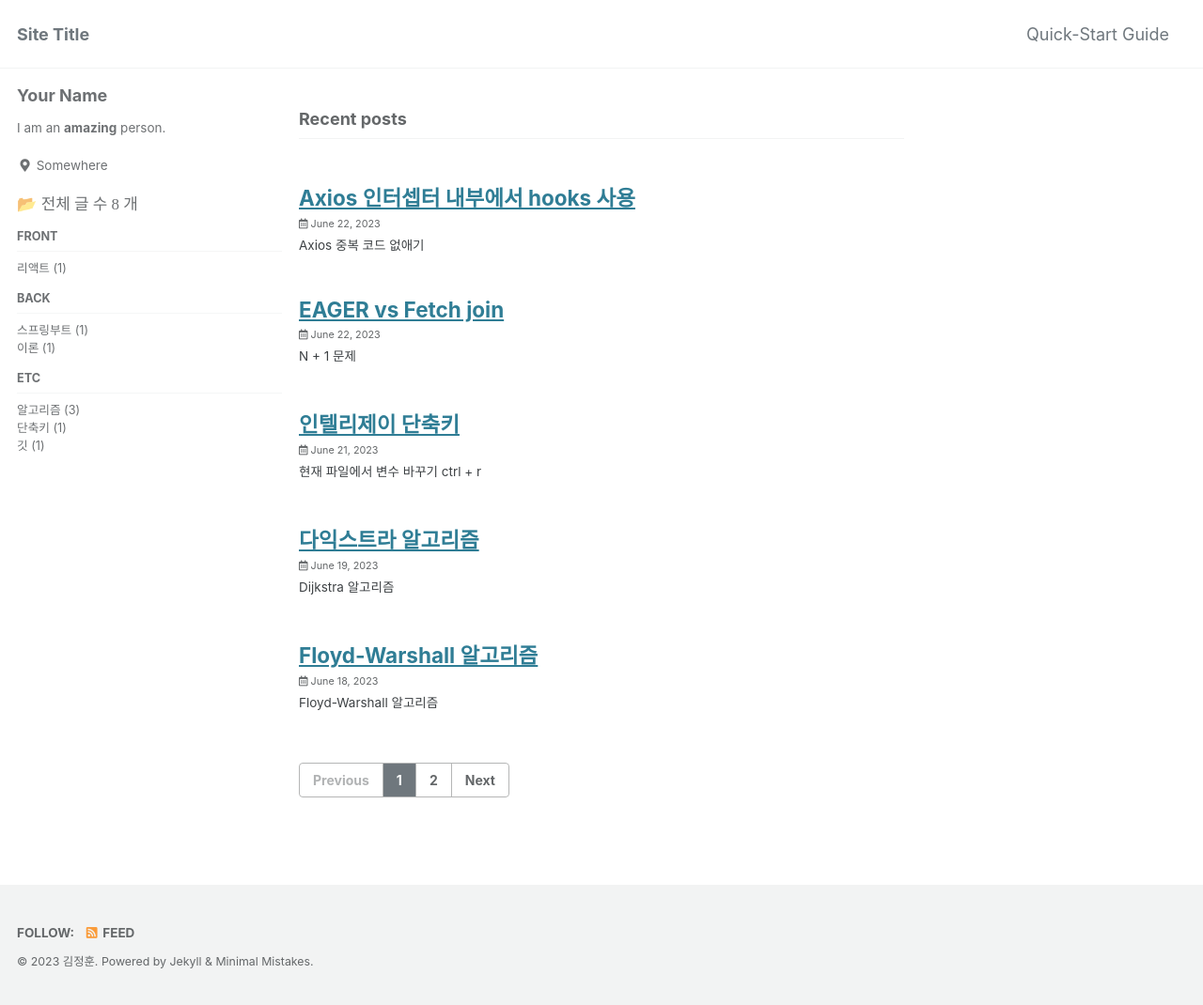
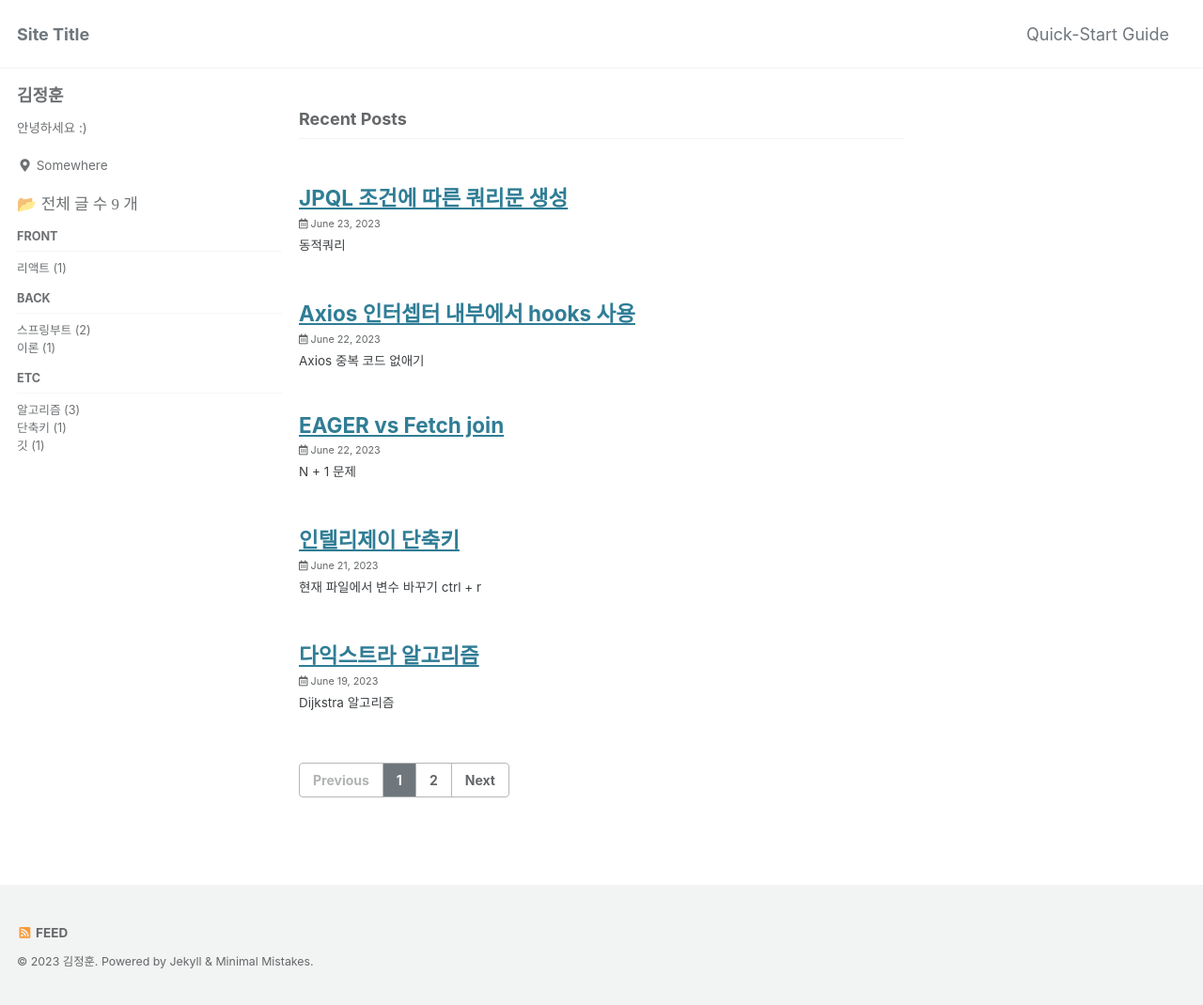
Before and after one commit to kkjh9909/kkjh9909.github.io, a Jekyll site: the page built from index.html, in a window 1280 px wide and 1070 px high. Shown: the whole window at 94% size. Built offline with Jekyll 4.4.1, drawn with Linux system fonts in a browser that asks for light colours; cached includes are drawn as plain includes; the list of posts is cut into pages by our own code; part of the change alters nothing that is shown.

Commit message:
JPQL 조건에 따라 다르게 쿼리하기(case when)

````diff
--- a/_config.yml
+++ b/_config.yml
@@ -15,12 +15,12 @@
 minimal_mistakes_skin    : "default" # "air", "aqua", "contrast", "dark", "dirt", "neon", "mint", "plum", "sunrise"
 
 # Site Settings
-locale                   : "en-US"
+locale                   : "en-KO"
 title                    : "Site Title"
 title_separator          : "-"
 subtitle                 : # site tagline that appears below site title in masthead
 name                     : "김정훈"
-description              : "안녕하세요 "
+description              : "안녕하세요 :)"
 url                      : "https://kkjh9909.github.io" # the base hostname & protocol for your site e.g. "https://mmistakes.github.io"
 baseurl                  : # the subpath of your site, e.g. "/blog"
 repository               : # GitHub username/repo-name e.g. "mmistakes/minimal-mistakes"
@@ -104,9 +104,9 @@ analytics:
 
 # Site Author
 author:
-  name             : "Your Name"
+  name             : "김정훈"
   avatar           : # path of avatar image, e.g. "/assets/images/bio-photo.jpg"
-  bio              : "I am an **amazing** person."
+  bio              : "안녕하세요 :)"
   location         : "Somewhere"
   email            :
   links:
--- /dev/null
+++ b/_posts/2023-06-23-dynamic-query.md
@@ -0,0 +1,59 @@
+---
+title: "JPQL 조건에 따른 쿼리문 생성"
+
+categories:
+- SpringBoot
+
+tags:
+- Spring
+- JPQL
+---
+
+# 동적쿼리
+
+게시글에서 검색 조건에 따라 정렬 기준을
+다르게 나오게 하고 싶어서 JPQL에 order by 만 추가하면 된다고 생각했다.
+
+```java
+public List<PostsResponseDto> getPostList(Pageable pageable, String order) {
+    if(order.equals("date"))
+        order = "updated_date";
+
+    return postRepository.findAll(order, pageable).stream()
+            .map(PostsResponseDto::from)
+            .collect(Collectors.toList());
+}
+```
+
+이렇게 service 단에서 findAll문을 통해 가져오려 했는데
+
+```java
+@Query(value = "select p from Post p left join fetch p.comments where p.isDeleted = false order by :order desc",
+    countQuery = "select count(p) from Post p where p.isDeleted = false")
+public Page<Post> findAll(@Param("order") String order, Pageable pageable);
+```
+
+
+JPQL은 일반적인 SQL과 다르게 엔티티 객체를 대상으로 쿼리를 날려서 동작방식이 좀 다르고
+파라미터 바인딩시에 :를 이용해서 변수명으로 쿼리를 조작할 수는 없다고 한다.
+심지어 @Query에서 변수명을 넣으면 이 변수명이 그대로 문자열로 바인딩 되어서 내가 원하는 결과가
+나오지 않았다.
+
+<br>
+그래서
+
+```java
+@Query(value = "select p from Post p left join fetch p.comments where p.isDeleted = false order by "
+            + "case when :order = 'views' then p.views end desc, "
+            + "case when :order = 'likes' then p.likes end desc, "
+            + "case when :order = 'updated_date' then p.updatedDate end desc",
+            countQuery = "select count(p) from Post p where p.isDeleted = false")
+    public Page<Post> findAll(@Param("order") String order, Pageable pageable);
+```
+
+이러한 방식으로 case when 문을 이용해서 각각 변수명에 따라 다르게 파라미터 값을 바인딩
+시켜줘야 내가 원하는 대로 결과가 적용된다.
+
+
+코드 가독성 측면도 있고 컴파일 시점에 오류 체크도 가능하게 하려면
+동적 쿼리가 많이 활용되는 곳에서는 QueryDSL을 활용하는 것도 나쁘지 않다.
````
